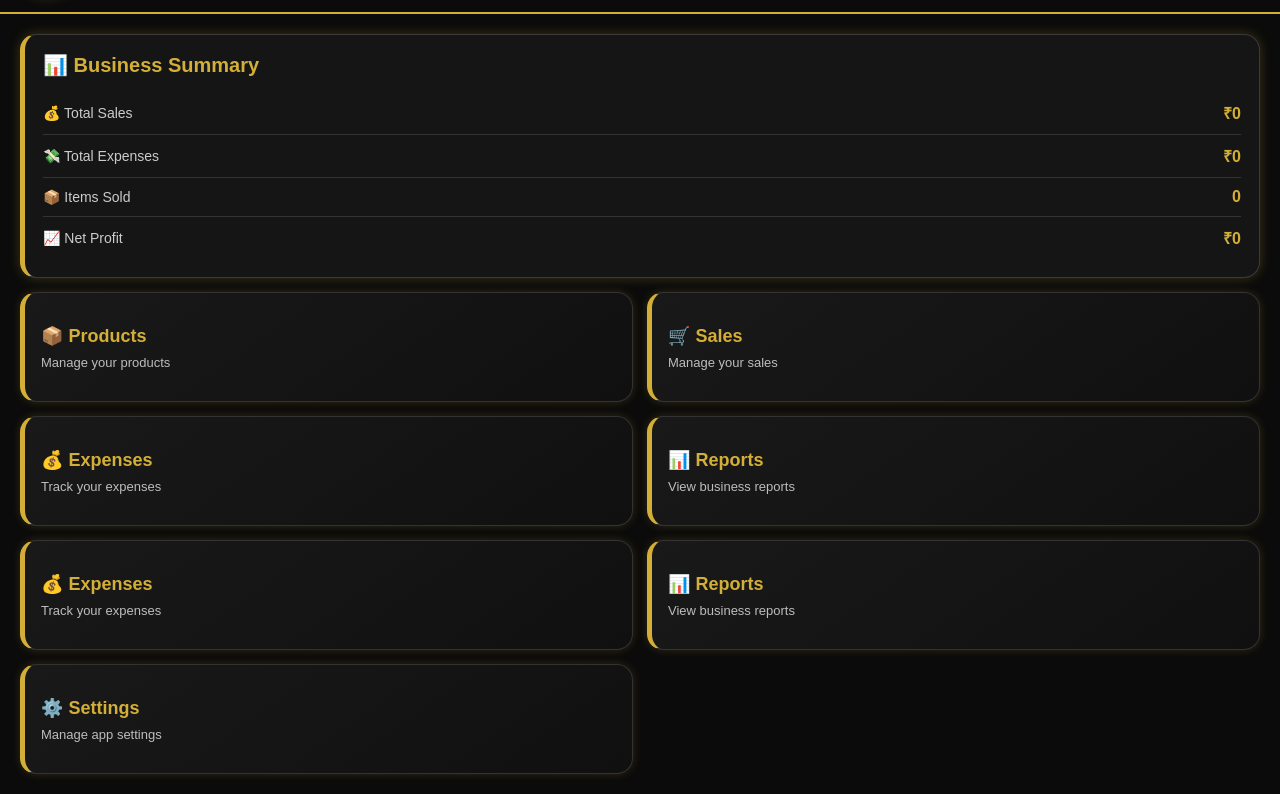
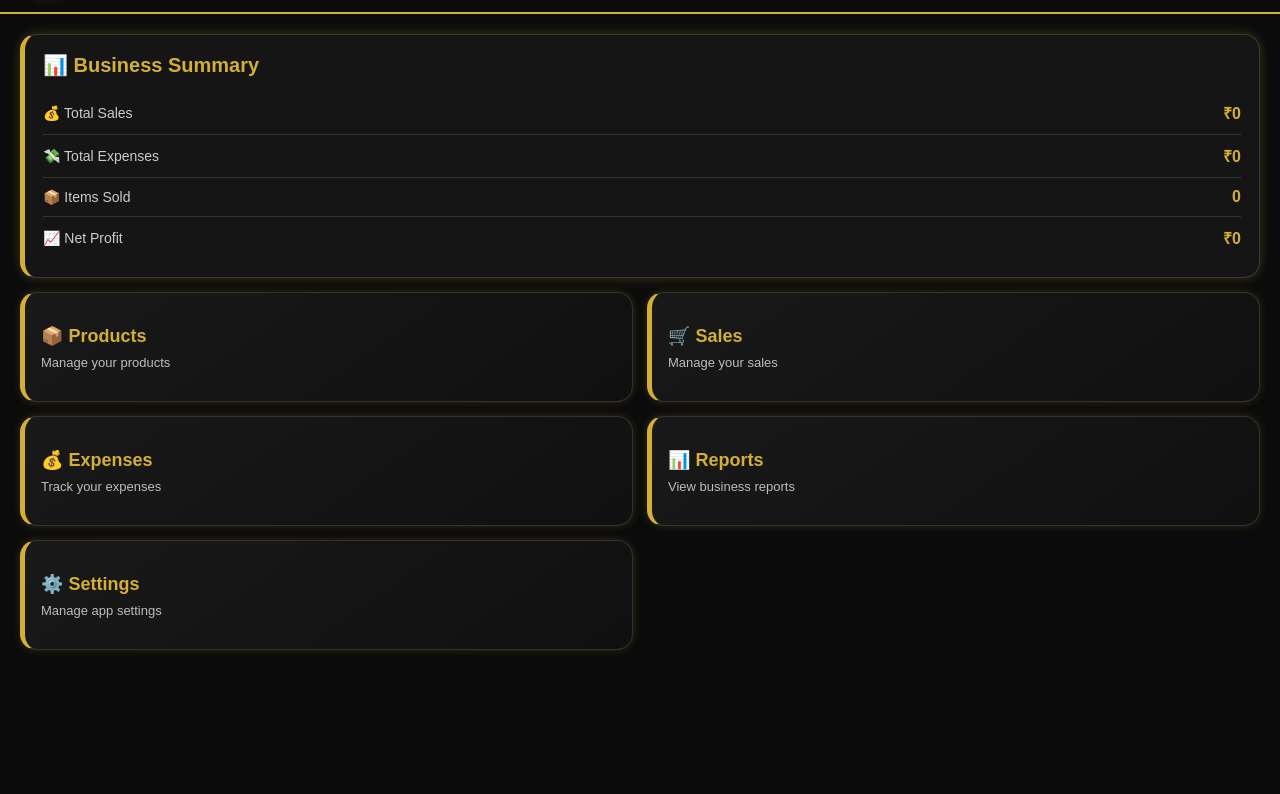
Before and after one commit to sv919599-lgtm/SV-Business-Manager, a plain HTML site: page index.html in a window 1280 px wide. Shown: the part 82-876 px from the top of the page. After the commit the page ends 800 px from the top, so only its background shows below. Drawn offline with Linux system fonts and the light colour scheme.

Commit message:
Update index.html

```diff
--- a/index.html
+++ b/index.html
@@ -66,15 +66,15 @@
       <h2>📊 Reports</h2>
       <p>View business reports</p>
     </div>
-<div class="card" onclick="openSection('Settings')">
-  <h2>💰 Expenses</h2>
-      <p>Track your expenses</p>
-    </div>
 
-    <div class="card"onclick="showReports()">
-      <h2>📊 Reports</h2>
-      <p>View business reports</p>
-    </div>
+
+
+
+
+
+
+
+
 <div class="card" onclick="openSection('Settings')">
   <h2>⚙️ Settings</h2>
   <p>Manage app settings</p>
```
